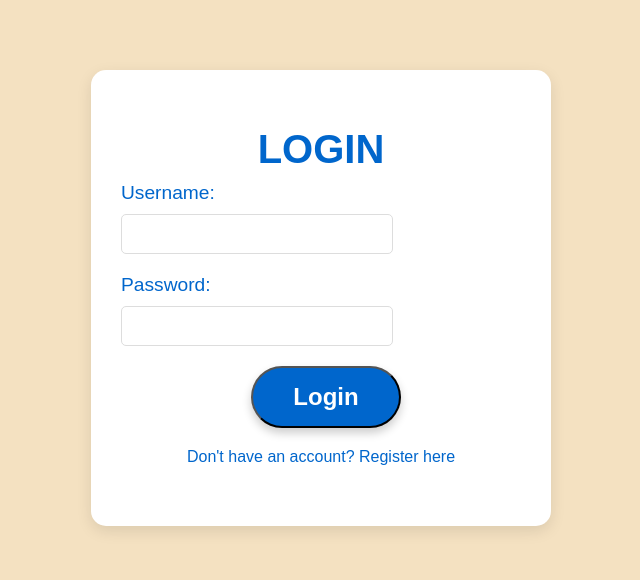
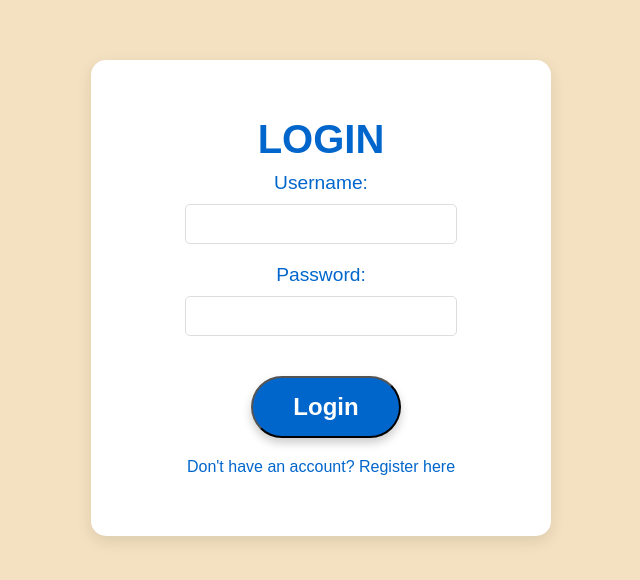
Before and after one commit to WilliamSmithWLS/Empty, a React (Create React App) app in the folder BeachDay-auth/client/: page /login in a window 1280 px wide. Shown: the part 102-682 px from the top of the page, without its empty margins (319-959 px from the left). Built offline with nearby package versions, Linux system fonts and the light colour scheme.

Commit message:
Update Login.css

```diff
--- a/BeachDay-auth/client/src/Login.css
+++ b/BeachDay-auth/client/src/Login.css
@@ -17,17 +17,24 @@
   box-shadow: 0px 5px 15px rgba(0, 0, 0, 0.1);
   width: 100%;
   max-width: 400px; /* Ensures form isn't too wide */
+  display: flex;
+  flex-direction: column;
+  align-items: center;
 }
 
 h1 {
-  font-size: 3rem;
+  font-size: 2.5rem;
   margin-bottom: 20px;
   color: #0066cc;
 }
 
 .input-group {
   margin-bottom: 20px;
+  width: 100%;
   text-align: left;
+  display: flex;
+  flex-direction: column;
+  align-items: center;
 }
 
 label {
@@ -37,7 +44,7 @@ label {
 }
 
 input {
-  width: 100%;
+  width: 80%;  /* Adjust input width */
   padding: 10px;
   font-size: 1rem;
   border: 1px solid #ddd;
@@ -56,9 +63,10 @@ button {
   color: white;
   background: #0066cc; /* Blue button */
   border-radius: 50px;
-  width: 100%;
+  width: 80%;  /* Adjust button width */
   cursor: pointer;
   transition: background 0.3s ease, transform 0.3s ease;
+  margin-top: 20px;
 }
 
 button:hover {
```
